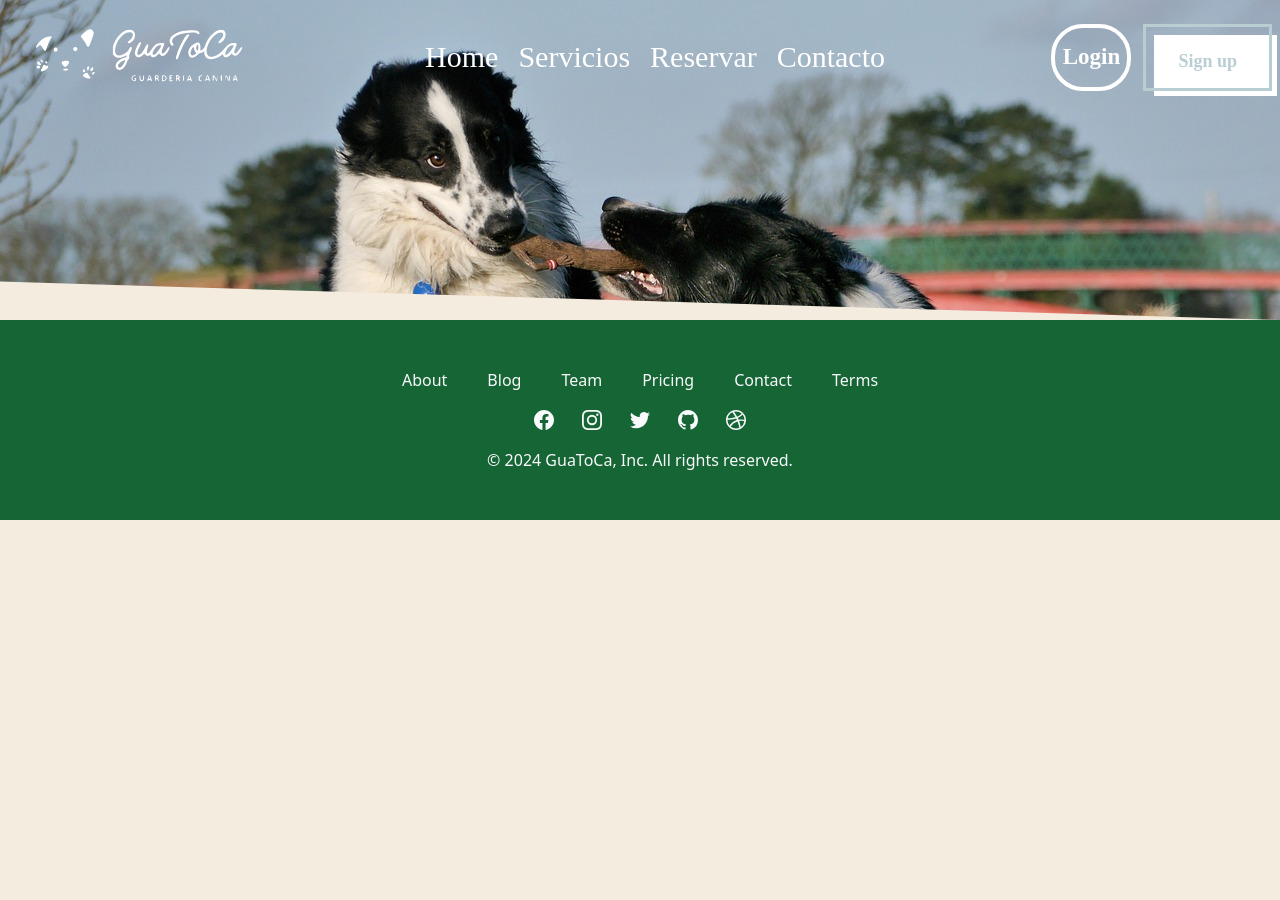
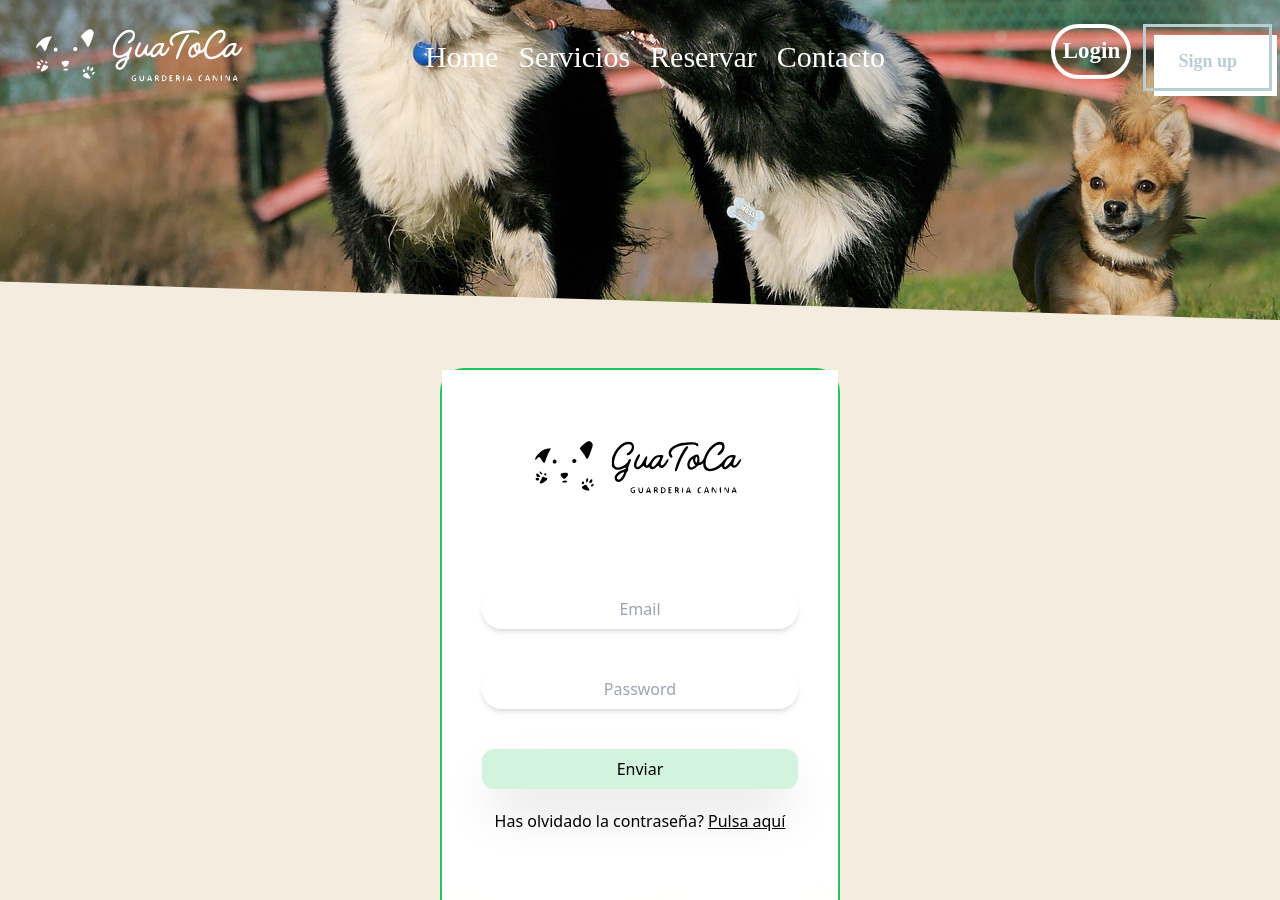
Before and after one commit to vtorresvcf/Guarderia_canina, a React (Vite) app in the folder front/: page /login in a window 1280 px wide. Shown: the top 900 px of the page. Before the commit the page ends 800 px from the top, so only its background shows below. Built offline with nearby package versions, Linux system fonts and the light colour scheme; a web font is replaced by a local one.

Commit message:
form login casi terminado

```diff
--- a/front/src/App.jsx
+++ b/front/src/App.jsx
@@ -5,6 +5,7 @@ import Footer from "./components/Footer";
 import Services from "./pages/Services";
 import Reservation from "./pages/Reservation";
 import Contact from "./pages/Contact";
+import Login from "./pages/Login";
 
 const App = () => {
   return (
@@ -15,6 +16,7 @@ const App = () => {
         <Route path="/services" element={<Services />} />
         <Route path="/reservation" element={<Reservation />} />
         <Route path="/contact" element={<Contact />} />
+        <Route path="/login" element={<Login />} />
       </Routes>
       <Footer />
     </>
--- /dev/null
+++ b/front/src/components/FormLogin.jsx
@@ -0,0 +1,73 @@
+import { Formik, Field, ErrorMessage, Form } from "formik";
+import * as Yup from "yup";
+
+const FormLogin = () => {
+  const handleSubmit = async (values, { resetForm }) => {
+    console.log(values);
+    resetForm();
+  };
+  return (
+    <div className=" h-full">
+      <Formik
+        initialValues={{ email: "", password: "" }}
+        validationSchema={Yup.object({
+          email: Yup.string()
+            .email("Debe ser un correo válido")
+            .required("El correo es obligatorio"),
+          password: Yup.string()
+            .required("La contraseña es obligatoria")
+            .min(6, "Debe tener al menos 6 caracteres"),
+        })}
+        onSubmit={handleSubmit}
+      >
+        {({ isSubmitting, handleSubmit }) => (
+          <Form onSubmit={handleSubmit}>
+            <div className="flex flex-col mx-10 py-5">
+              <Field
+                type="email"
+                name="email"
+                placeholder="Email"
+                className="text-center rounded-3xl py-2 shadow-md"
+              />
+              <ErrorMessage
+                name="email"
+                component="div"
+                className="text-red-600 text-center"
+              />
+            </div>
+            <div className=" flex flex-col mx-10 py-5">
+              <Field
+                type="password"
+                name="password"
+                placeholder="Password"
+                className="text-center rounded-3xl py-2 shadow-md"
+              />
+              <ErrorMessage
+                name="password"
+                component="div"
+                className="text-red-600 text-center"
+              />
+            </div>
+            <div className="flex flex-col mx-10 py-5">
+              <button
+                type="submit"
+                className="w-full bg-green-500/20 rounded-xl py-2 shadow-2xl hover:bg-green-700/20 transition-all "
+                disabled={isSubmitting}
+              >
+                {isSubmitting ? "Enviando..." : "Enviar"}
+              </button>
+            </div>
+            <div className="text-center">
+              <p>
+                Has olvidado la contraseña?{" "}
+                <span className="underline cursor-pointer">Pulsa aquí</span>
+              </p>
+            </div>
+          </Form>
+        )}
+      </Formik>
+    </div>
+  );
+};
+
+export default FormLogin;
--- a/front/src/components/Header.jsx
+++ b/front/src/components/Header.jsx
@@ -38,7 +38,9 @@ const Header = () => {
               </ul>
             </div>
             <div className="flex  gap-3 justify-center">
-              <button className="bn3637 bn36">Login</button>
+              <Link to="login">
+                <button className="bn3637 bn36">Login</button>
+              </Link>
               <button className="bn47">Sign up</button>
             </div>
           </div>
--- a/front/src/pages/Contact.jsx
+++ b/front/src/pages/Contact.jsx
@@ -114,7 +114,7 @@ const Contact = () => {
                 <button
                   type="submit"
                   disabled={isSubmitting}
-                  className="w-full bg-green-700 hover:bg-green-900 text-white font-extrabold text-xl py-4 px-4 text-center rounded-md transition-all"
+                  className="w-full bg-green-700 hover:bg-green-900 text-white font-extrabold text-xl py-4 px-4 text-center rounded-md transition-all "
                 >
                   {isSubmitting ? "Enviando..." : "Enviar"}
                 </button>
--- /dev/null
+++ b/front/src/pages/Login.jsx
@@ -0,0 +1,27 @@
+import Perro from "../assets/dog-login.jpg";
+import FormLogin from "../components/FormLogin";
+import Logo from "../components/Logo";
+
+const Login = () => {
+  return (
+    <div className="min-h-[50rem] relative">
+      <div className="w-[25rem] bg-white h-[50rem] rounded-3xl mx-auto my-12 border-2 border-green-500">
+        <div className="bg-white h-1/4 justify-center flex items-center">
+          <Logo />
+        </div>
+        <div className=" h-2/4">
+          <FormLogin />
+        </div>
+        <div className=" h-1/4 ">
+          <img
+            className="w-full h-[50%] object-cover overflow-visible"
+            src={Perro}
+            alt="imagen-perro"
+          ></img>
+        </div>
+      </div>
+    </div>
+  );
+};
+
+export default Login;
```
Also changed, not shown: front/src/assets/dog-login.jpg (added).
